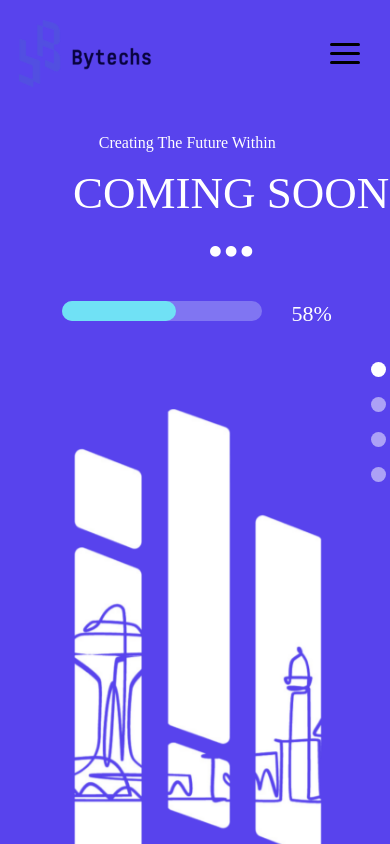
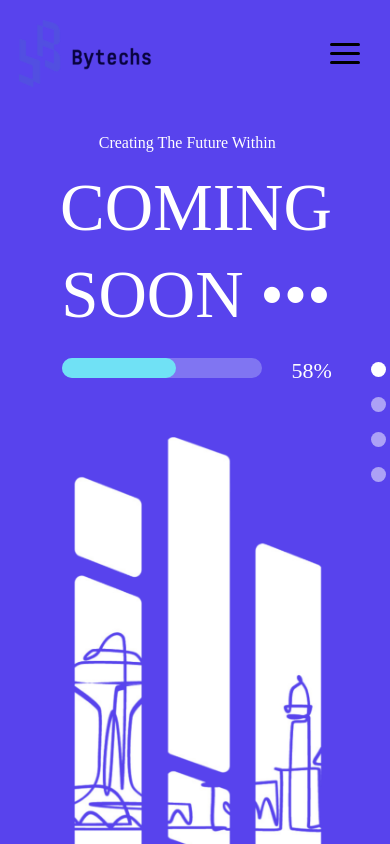
Before and after one commit to ByTechS-Platform/ByTechS-Website, a React (Create React App) app: page / in a window 390 px wide. Shown: the top 844 px of the page. Built offline with nearby package versions, Linux system fonts and the light colour scheme; no server answers; a web font is replaced by a local one.

Commit message:
Responsiveness enhanced

```diff
--- a/src/Styles/Hero.scss
+++ b/src/Styles/Hero.scss
@@ -352,10 +352,10 @@
       /* Styling for 'COMING SOON ...' Heading */
       h1[data-en="COMING SOON ..."] {
         font-weight: 500;
-        font-size: 45px;
+        font-size: 67px;
         line-height: 1.3;
         width: 105%;
-        margin-top: auto;
+        margin: auto;
         height: auto;
       }
 
--- a/src/Styles/Navbar.scss
+++ b/src/Styles/Navbar.scss
@@ -301,6 +301,7 @@ nav {
 
 @media (max-width: 480px) {
   nav {
+    width: 100%;
     .burger-menu {
       /* Burger Menu Links */
       .burger-links {
```
